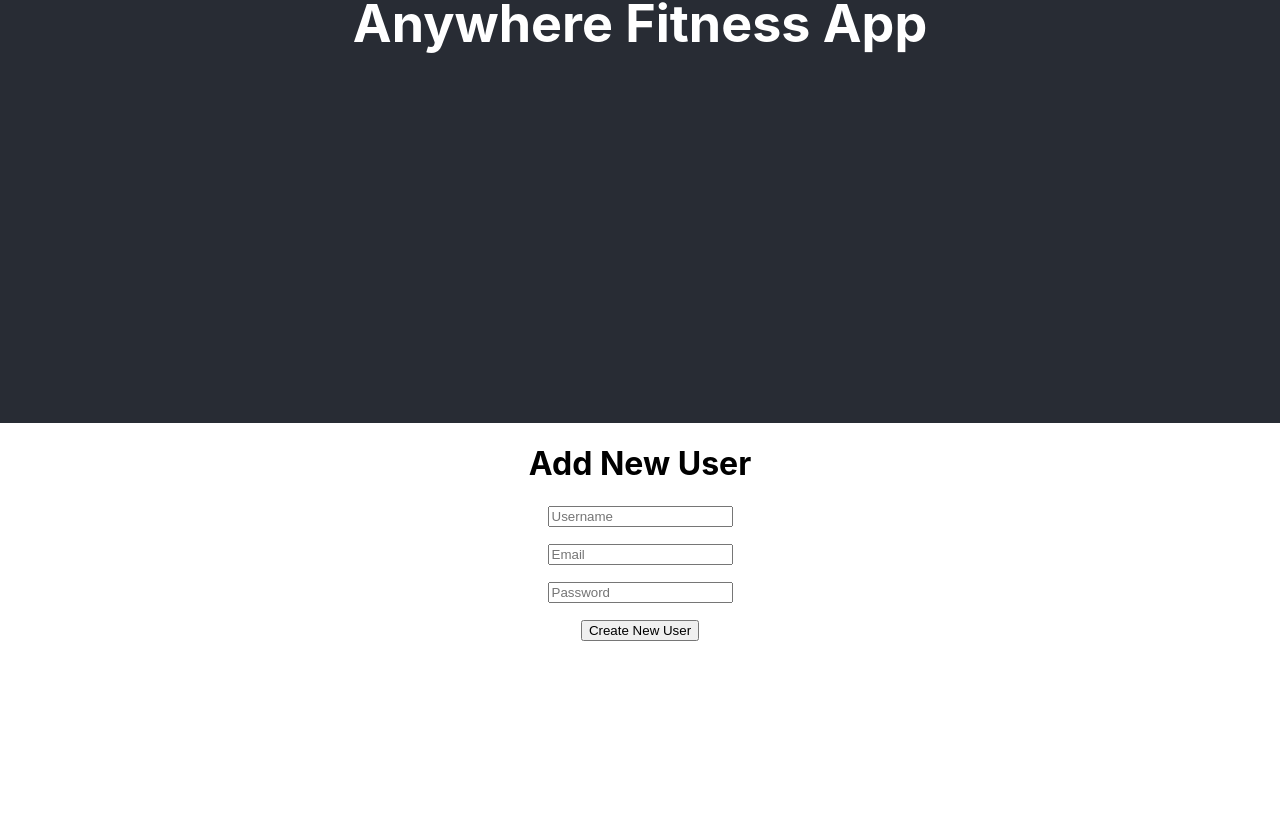
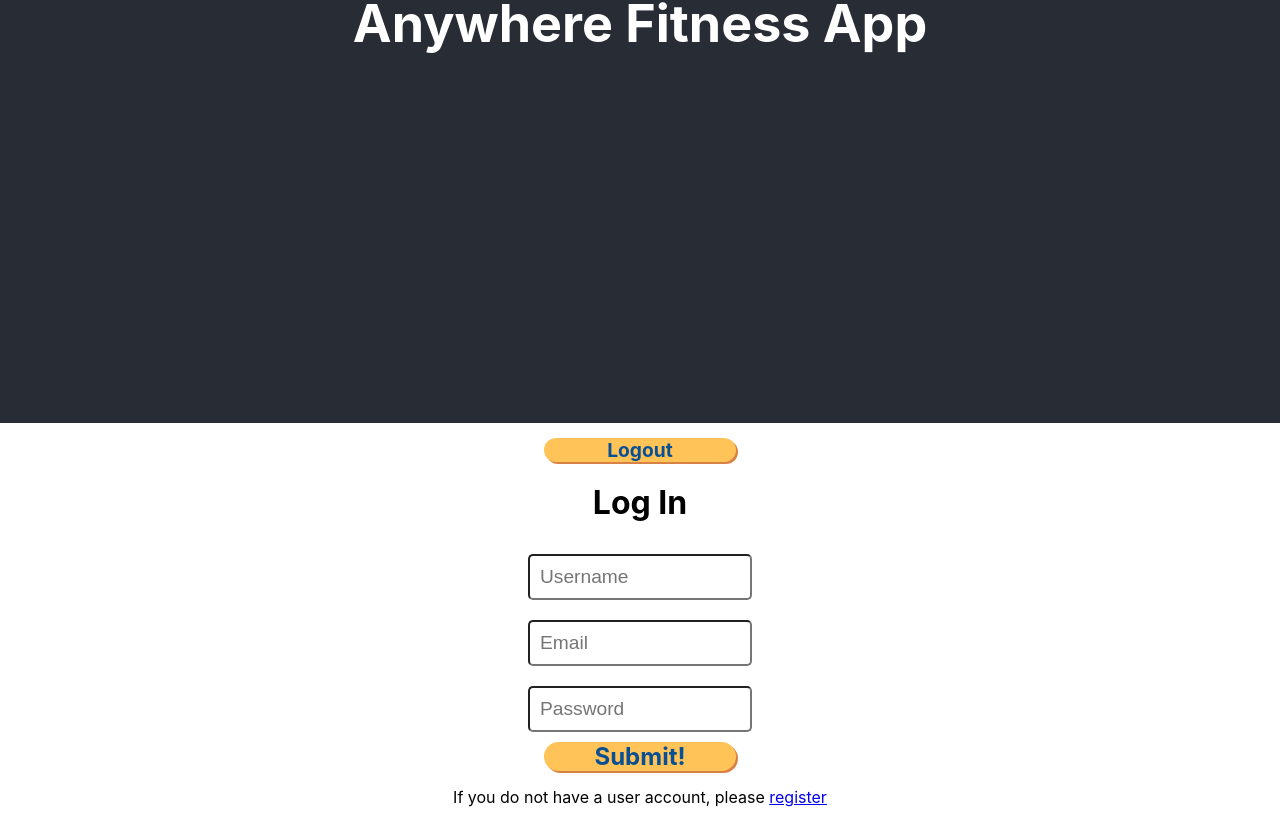
Before and after one commit to https-github-com-anywherefitness-adam/front-end, a React (Create React App) app in the folder anywhere-fitness/: page /login in a window 1280 px wide. Shown: the part 377-1200 px from the top of the page. Before the commit the page ends 1018 px from the top, so only its background shows below. Built offline with nearby package versions, Linux system fonts and the light colour scheme.

Commit message:
fixed styling and routes

```diff
--- a/anywhere-fitness/src/App.css
+++ b/anywhere-fitness/src/App.css
@@ -3,7 +3,7 @@
 }
 
 .App-logo {
-  height: 40vmin;
+  height        : 40vmin;
   pointer-events: none;
 }
 
@@ -15,13 +15,14 @@
 
 .App-header {
   background-color: #282c34;
-  min-height: 100vh;
-  display: flex;
-  flex-direction: column;
-  align-items: center;
-  justify-content: center;
-  font-size: calc(10px + 2vmin);
-  color: white;
+  margin-bottom   : 15px;
+  min-height      : 100vh;
+  display         : flex;
+  flex-direction  : column;
+  align-items     : center;
+  justify-content : center;
+  font-size       : calc(10px + 2vmin);
+  color           : white;
 }
 
 .App-link {
@@ -32,6 +33,7 @@
   from {
     transform: rotate(0deg);
   }
+
   to {
     transform: rotate(360deg);
   }
--- a/anywhere-fitness/src/App.js
+++ b/anywhere-fitness/src/App.js
@@ -1,30 +1,44 @@
 import React, { useState, useEffect } from "react";
 import { BrowserRouter as Router, Switch, Route } from "react-router-dom";
-import axios from "axios";
-import logo from "./logo.svg";
 import "./App.css";
 import Login from "./components/Login";
 import PrivateRoute from "./components/PrivateRoute";
 import ClassList from "./components/ClassList";
+import styled from "styled-components";
+
 import Register from "./components/Register";
-import CreateClass from "./components/CreateClass";
+
+const Button = styled.div`
+  width: 15%;
+  margin: 0 auto;
+  border-radius: 1.5rem;
+  background-color: #ffc357;
+  box-shadow: 2px 2px #d88144;
+  color: #084f93;
+  font-size: 1.2rem;
+  font-weight: bold;
+`;
 
 function App() {
+  const logout = () => {
+    localStorage.removeItem("token");
+    window.location.href = "/";
+  };
   return (
     <Router>
       <div className="App">
         <header className="App-header">
           <h1>Anywhere Fitness App</h1>
         </header>
+        <nav>
+          <Button onClick={logout}>Logout</Button>
+        </nav>
 
-        {/* <CreateClass />
-    <Register /> */}
-        <Route exact path="/" component={Login} />
+        <Route path="/login" component={Login} />
+
         <Route path="/register" component={Register} />
-        <Register />
-        <Switch>
-          <PrivateRoute exact path="/protected" component={ClassList} />
-        </Switch>
+
+        <PrivateRoute exact path="/" component={ClassList} />
       </div>
     </Router>
   );
--- a/anywhere-fitness/src/components/ClassList.js
+++ b/anywhere-fitness/src/components/ClassList.js
@@ -1,5 +1,7 @@
 import React, { useState, useEffect } from "react";
 import axios from "axios";
+import { Link } from "react-router-dom";
+import CreateClass from "./CreateClass";
 
 import { axiosWithAuth } from "../utils/axiosWithAuth";
 
@@ -18,6 +20,7 @@ const ClassList = () => {
 
   return (
     <div>
+      <CreateClass />
       <h2>Class List</h2>
       {classList.map(singleclass => (
         <div>
--- a/anywhere-fitness/src/components/CreateClass.js
+++ b/anywhere-fitness/src/components/CreateClass.js
@@ -1,8 +1,10 @@
 import React, { useState } from "react";
 import axios from "axios";
+
 import "../App.css";
+import { axiosWithAuth } from "../utils/axiosWithAuth";
 
-const CreateClass = () => {
+const CreateClass = props => {
   const [newClass, setNewClass] = useState({
     name: "",
     type: "",
@@ -10,26 +12,30 @@ const CreateClass = () => {
     duration: "",
     intensity: "",
     location: "",
-    registered: "",
-    max_size: ""
+    registered: 0,
+    max_size: 0
   });
 
   const handleChanges = e => {
     setNewClass({ ...newClass, [e.target.name]: e.target.value });
   };
 
-  const onSubmit = () => {
+  const onSubmit = e => {
+    e.preventDefault();
+    console.log(newClass);
     axios
       .post("https://anytime-fitness-be.herokuapp.com/api/class", newClass)
       .then(res => {
         console.log("class data", res);
         setNewClass(res.data);
+        props.history.push("/protected");
       })
       //  .then(history.push("/"))
       .catch(err => console.log(err));
   };
   return (
     <div>
+      <h2>Create New Class</h2>
       <form onSubmit={onSubmit}>
         <p>
           <input
@@ -95,7 +101,7 @@ const CreateClass = () => {
             id="max_size"
           />
         </p>
-        <button type="submit">Create New Class</button>
+        <button type="submit">Add New Class</button>
       </form>
     </div>
   );
--- a/anywhere-fitness/src/components/Login.js
+++ b/anywhere-fitness/src/components/Login.js
@@ -1,13 +1,47 @@
 import React, { useState } from "react";
 import { Link } from "react-router-dom";
-//import styled from"styled-component";
+import styled from "styled-components";
 import axios from "axios";
+
+const Button = styled.div`
+  width: 15%;
+  margin: 0 auto;
+  border-radius: 1.5rem;
+  background-color: #ffc357;
+  box-shadow: 2px 2px #d88144;
+  color: #084f93;
+  font-size: 1.5rem;
+  font-weight: bold;
+`;
+
+const Input = styled.input`
+  width: 200px;
+  padding: 10px;
+  margin: 10px;
+  font-size: 1.2rem;
+  border-box: 1px solid, black;
+  border-radius: 5px;
+  cursor: pointer;
+  &:hover {
+    background-image: none;
+    background-color: #4dd0e1;
+  }
+  &:disabled {
+    background-image: none;
+    background-color: white;
+    border: 1px solid rgba(0, 0, 0, 0.1);
+    color: rgba(0, 0, 0, 0.1);
+    cursor: not-allowed;
+  }
+`;
+
 // const Input = styled.input`
 // width: 100%;
 // margin: 45px;
 // padding:20px;
 // `
 const Login = props => {
+  console.log(props);
   const [user, setUser] = useState({ username: "", email: "", password: "" });
   const handleChange = event => {
     setUser({ ...user, [event.target.name]: event.target.value });
@@ -20,7 +54,7 @@ const Login = props => {
       .then(res => {
         console.log("Log in data", res.data);
         localStorage.setItem("token", res.data.token);
-        props.history.push("/protected");
+        window.location.href = "/";
       })
       .catch(error => {
         console.log(error);
@@ -31,37 +65,36 @@ const Login = props => {
       {console.log(user)}
       <h1> Log In</h1>
       <form onSubmit={handleSubmit}>
-        <label>
-          Username:
-          <input
+        <Input
           type="text"
+          placeholder="Username"
           name="username"
           value={user.username}
           onChange={handleChange}
         />
-        </label>
+
         <br />
-        <label>
-          Email:
-          <input
+        <Input
           type="text"
+          placeholder="Email"
           name="email"
           value={user.email}
           onChange={handleChange}
         />
-        </label>
         <br />
-        <label>
-          Password:
-          <input
+        <Input
           type="password"
+          placeholder="Password"
           name="password"
           value={user.password}
           onChange={handleChange}
         />
-        </label>
         <br />
-        <button type="submit">Submit!</button>
+        <Button onClick={handleSubmit}>Submit!</Button>
+        <p>
+          If you do not have a user account, please{" "}
+          <a href="/register">register</a>
+        </p>
       </form>
     </div>
   );
--- a/anywhere-fitness/src/components/Register.js
+++ b/anywhere-fitness/src/components/Register.js
@@ -1,7 +1,41 @@
 import React, { useState } from "react";
 import axios from "axios";
 import "../App.css";
+import styled from "styled-components";
 import { axiosWithAuth } from "../utils/axiosWithAuth";
+
+const Button = styled.div`
+  width: 15%;
+  margin: 0 auto;
+  padding: 10px;
+  border-radius: 1.5rem;
+  background-color: #ffc357;
+  box-shadow: 2px 2px #d88144;
+  color: #084f93;
+  font-size: 1.2rem;
+  font-weight: bold;
+`;
+
+const Input = styled.input`
+  width: 200px;
+  padding: 10px;
+  margin: 10px;
+  font-size: 1.2rem;
+  border-box: 1px solid, black;
+  border-radius: 5px;
+  cursor: pointer;
+  &:hover {
+    background-image: none;
+    background-color: #4dd0e1;
+  }
+  &:disabled {
+    background-image: none;
+    background-color: white;
+    border: 1px solid rgba(0, 0, 0, 0.1);
+    color: rgba(0, 0, 0, 0.1);
+    cursor: not-allowed;
+  }
+`;
 
 const Register = props => {
   const [newUser, setNewUser] = useState({
@@ -24,6 +58,8 @@ const Register = props => {
       )
       .then(res => {
         console.log("register response.data", res.data);
+        window.location.href = "/";
+
         //props.history.push("/");
 
         // localStorage.setItem("token", res.data.payload);
@@ -38,9 +74,9 @@ const Register = props => {
     <div>
       {console.log(newUser)}
       <h1>Add New User</h1>
-      <form onSubmit={onSubmit}>
+      <form>
         <p>
-          <input
+          <Input
             id="username"
             type="text"
             placeholder="Username"
@@ -49,7 +85,7 @@ const Register = props => {
           />
         </p>
         <p>
-          <input
+          <Input
             id="email"
             type="email"
             placeholder="Email"
@@ -58,7 +94,7 @@ const Register = props => {
           />
         </p>
         <p>
-          <input
+          <Input
             id="password"
             type="password"
             placeholder="Password"
@@ -66,7 +102,7 @@ const Register = props => {
             onChange={handleChanges}
           />
         </p>
-        <button type="submit">Create New User</button>
+        <Button onClick={onSubmit}>Create New User</Button>
       </form>
     </div>
   );
```
Lines whose indentation alone changed are shown as unchanged.
